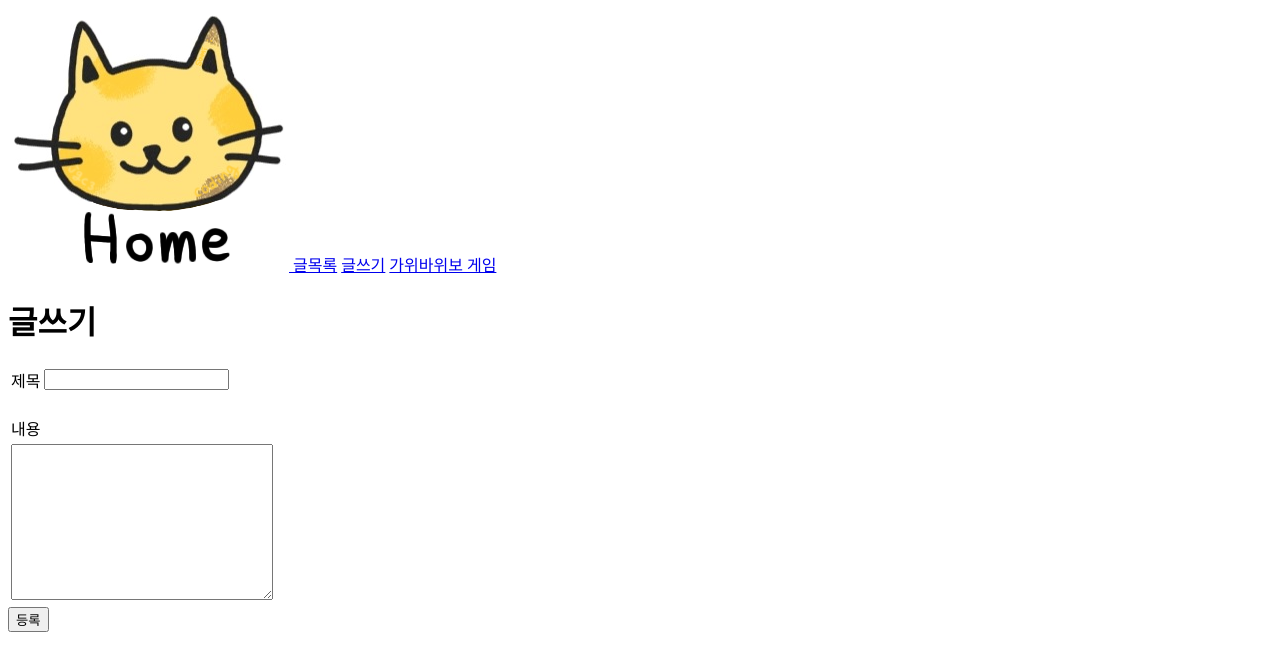
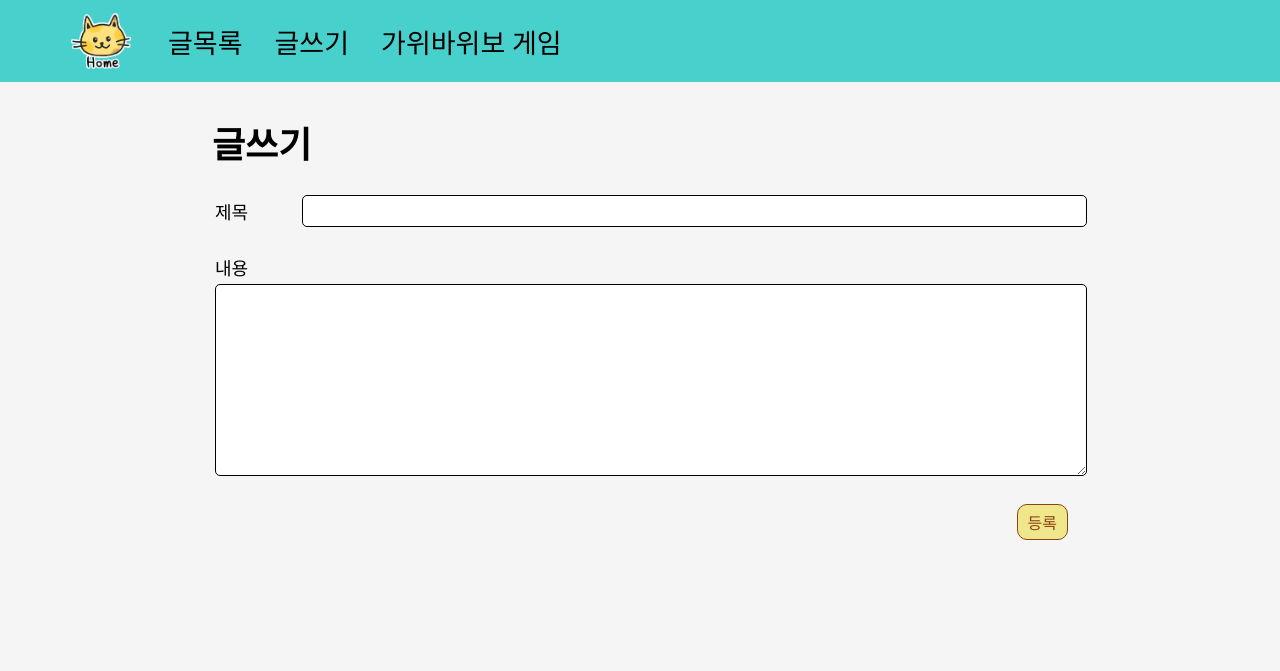
Before and after one commit to smartasshsr/W5Django, a Django app: page /page/create/ in a window 1280 px wide. Shown: the top 671 px of the page. Run offline with Django 4.2, Linux system fonts and the light colour scheme; some web fonts are replaced.

Commit message:
W5 Django

```diff
--- a/jgDjango/templates/base.html
+++ b/jgDjango/templates/base.html
@@ -34,3 +34,54 @@
   </div>
 </body>
 </html>
+
+<link rel="stylesheet" href="{% static 'css/style.css' %}">
+  <style>
+    /* .navbar : html 코드에서 class 속성값이 "navbar"인 태그에 css 적용 */
+    /* navbar 앞의 '.'은 class를 의미 */
+    .navbar {
+      /* flex : 레이아웃 설정 */
+      display: flex;
+      /* flex-direction : 레이아웃 배치 방향 설정 */
+      flex-direction: row;
+      /* flex-wrap : 줄바꿈 방법 */
+      flex-wrap: wrap;
+      padding: 5px 50px;
+      /* background-color : 배경색 설정 */
+      background-color: MediumTurquoise;
+    }
+
+    /* .navbar span : .navbar 태그 안쪽에 있는 span 태그에 css 적용 */
+    .navbar span {
+      display: flex;
+      /* align-items : flex-direction 방향을 기준으로 수직 방향 정렬 */
+      align-items: center;
+      margin: 0 10px;
+    }
+
+    .navbar a {
+      padding: 3px 6px;
+      /* color : 텍스트 색상 설정 */
+      color: black;
+      /* 1.5rem : html 태그 폰트 크기의 1.5배 */
+      font-size: 1.5rem;
+      /* text-decoration : 선으로 글자를 꾸미는 속성 */
+      text-decoration: none;
+    }
+
+    /* :hover : 마우스를 올렸을 때의 동작을 설정 */
+    .navbar a:hover {
+      padding: 3px 6px;
+      /* border-radius : 테두리를 둥글게 하는 속성 */
+      border-radius: 10px;
+      background-color: PaleTurquoise;
+    }
+
+    .logo {
+      display:flex;
+      width: 60px;
+      margin: 5px;
+    }
+  </style>
+  {% block head %}
+  {% endblock %}
--- a/page/models.py
+++ b/page/models.py
@@ -1,4 +1,9 @@
+from unittest.util import _MAX_LENGTH
 from django.db import models
 
 # Create your models here.
 # [코드 작성] Post 모델 작성
+class Post(models.Model) :
+    title = models.CharField(max_length=50)
+    content = models.TextField()
+    date = models.DateTimeField(auto_now_add = True)
--- a/page/templates/page/create.html
+++ b/page/templates/page/create.html
@@ -53,14 +53,14 @@
   <h1>글쓰기</h1>
 
   <!-- [코드 추가] form의 전달방식을 post로 설정하기 -->
-  <form action="">
+  <form action="" method = "post">
     <!-- [코드 작성] csrf_token 설정하기 -->
-
+    {% csrf_token %}
     <table>
       <tr>
         <td><label for="title">제목</label></td>
         <!-- [코드 수정] 서버에 딕셔너리 형식으로 전달되는 값의 Key값을 'title'로 설정하기 -->
-        <td><input class="title" name="" id="title" type="text"></td>
+        <td><input class="title" name="title" id="title" type="text"></td>
       </tr>
     </table>
     <br>
@@ -73,7 +73,7 @@
       <tr>
         <td colspan="2">
           <!-- [코드 수정] 서버에 딕셔너리 형식으로 전달되는 값의 Key값을 'content'로 설정하기 -->
-          <textarea name="" id="content" cols="30" rows="10"></textarea>
+          <textarea name="content" id="content" cols="30" rows="10"></textarea>
         </td>
       </tr>
     </table>
--- a/page/templates/page/read.html
+++ b/page/templates/page/read.html
@@ -68,13 +68,13 @@
       <th class="date">날짜</th>
     </tr>
     <!-- [코드 추가] reversed를 이용해 for문을 거꾸로 반복하기 -->
-    {% for post in posts %}
+    {% for post in posts reversed %}
       <tr>
         <!-- [코드 수정] 반복문의 index를 거꾸로 가져오는 revcounter 사용 -->
-        <td class="index">{{forloop.counter}}</td>
+        <td class="index">{{forloop.revcounter}}</td>
         <td class="title"><a href="{% url 'page:detail' post.id %}">{{post.title}}</a></td>
         <!-- [코드 추가] 날짜를 보여주는 형식을 'Y-m-d'로 지정하기 -->
-        <td class="date">{{post.date}}</td>
+        <td class="date">{{post.date|date:'Y/m/d'}}</td>
       </tr>
     <!-- for문의 리스트가 비어있을 경우에 보여주는 내용 -->
     {% empty %}
--- a/page/views.py
+++ b/page/views.py
@@ -1,6 +1,6 @@
 from django.shortcuts import render, redirect
 # [코드 작성] models.py의 Post 모델 불러오기
-
+from .models import Post
 
 # Create your views here.
 def index(request):
@@ -8,10 +8,10 @@
 
 def read(request):
     # [코드 작성] Post 모델의 모든 객체를 리스트로 가져오기
-
+    posts = Post.objects.all()
     context = {
         # [코드 작성] context에 posts 리스트를 딕셔너리 형식으로 넘겨주기
-
+        "posts" : posts,
     }
     return render(request, 'page/read.html', context)
 
@@ -19,10 +19,13 @@
     # 만약 form에서 값을 전송하는 방식이 'POST'일 경우
     if request.method == 'POST':
         # [코드 작성] POST 방식으로 넘어온 값 중 'title'과 'content'의 값을 딕셔너리 형태로 반환
-
+        title = request.POST.get('title')
+        content = request.POST.get('content')
 
         # [코드 작성] Post 모델의 title과 content 필드값에 form으로 넘겨준 값을 저장하는 객체 생성
-
+        Post.objects.create(
+              title = title, content = content,
+        )
 
         # 앱 이름이 'page'인 urls.py에서 name 속성값이 'read'인 url로 리다이렉트
         return redirect('page:read')
--- a/static/css/style.css
+++ b/static/css/style.css
@@ -1,5 +1,5 @@
 @font-face {
-  font-family: 'GangwonEdu_OTFBoldA';
+  font-family: 'YdestreetB';
   src: url('https://cdn.jsdelivr.net/gh/projectnoonnu/noonfonts_2201-2@1.0/GangwonEdu_OTFBoldA.woff') format('woff');
   font-weight: normal;
   font-style: normal;
@@ -12,10 +12,17 @@
 body {
   margin: 0 0 5vh 0;
   background-color: whitesmoke;
-  font-family: 'GangwonEdu_OTFBoldA';
+  font-family: 'YdestreetB';
 }
 
 .container {
   margin: 0 15vw;
   padding: 10px 20px;
 }
+
+@font-face {
+  font-family: 'YdestreetB';
+  src: url('https://cdn.jsdelivr.net/gh/projectnoonnu/noonfonts_2110@1.0/YdestreetB.woff2') format('woff2');
+  font-weight: normal;
+  font-style: normal;
+}
```
Also changed, not shown: game/views.py (+6 -6 lines), page/migrations/0001_initial.py (added).
